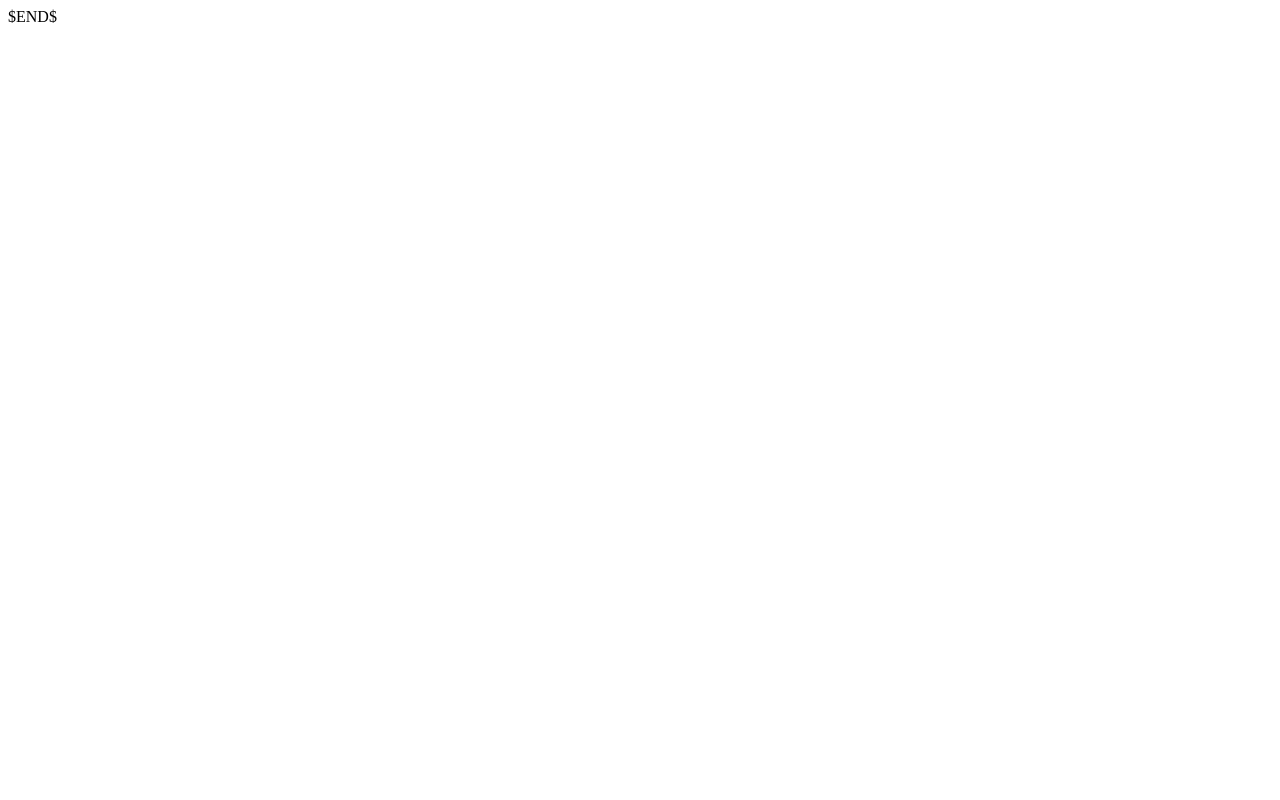
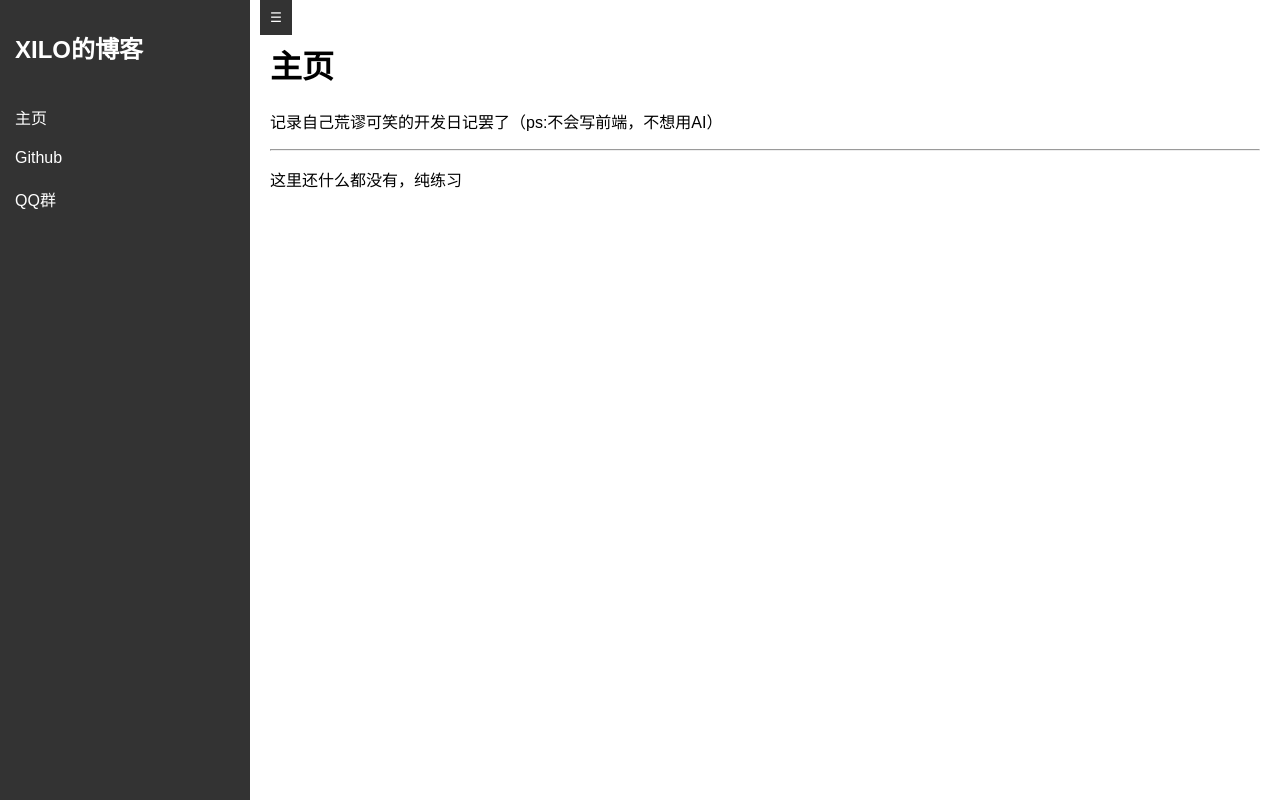
Before and after one commit to XILO1106/XILO1106.github.io, a plain HTML site: page index.html in a window 1280 px wide. Drawn offline with Linux system fonts and the light colour scheme.

Commit message:
学习ppppppp1

```diff
--- a/index.html
+++ b/index.html
@@ -1,10 +1,31 @@
 <!DOCTYPE html>
-<html lang="en">
 <head>
     <meta charset="UTF-8">
-    <title>$Title$</title>
+    <meta name="viewport" content="width=device-width, initial-scale=1.0">
+    <title>XILO的博客</title>
+    <link rel="stylesheet" href="style.css">
 </head>
 <body>
-$END$
+<div class="sidebar" id = "sidebar">
+    <h2>XILO的博客</h2>
+    <a href="#">主页</a>
+    <a href="#">Github</a>
+    <a href="#">QQ群</a>
+</div>
+<button class="toggle-btn" id="toggle-btn">☰</button>
+<div class="content">
+    <h1>主页</h1>
+    <p>记录自己荒谬可笑的开发日记罢了（ps:不会写前端，不想用AI）</p>
+    <hr/>
+    <p>这里还什么都没有，纯练习</p>
+</div>
+
+<script>
+    const sidebar = document.getElementById('sidebar');
+    const toggleBtn = document.getElementById('toggle-btn');
+
+    toggleBtn.addEventListener('click', () => {
+        sidebar.classList.toggle('close');
+    });
+</script>
 </body>
-</html>
--- /dev/null
+++ b/style.css
@@ -0,0 +1,56 @@
+
+body {
+    margin: 0;
+    padding: 0;
+    font-family: sans-serif;
+    display: flex;
+}
+
+.toggle-btn {
+    position: absolute;
+    top: 0;
+    left: 260px;
+    background-color: #333;
+    color: white;
+    border: none;
+    padding: 10px;
+    cursor: pointer;
+    transition: left 0.3s;
+}
+
+/* 侧边栏样式 */
+.sidebar {
+    width: 250px;
+    height: 100vh;
+    background-color: #333;
+    color: white;
+    transition: width 0.3s;
+    overflow: hidden;
+}
+
+.sidebar.close {
+    width: 0;
+}
+
+.sidebar.close + .toggle-btn {
+    left: 10px;
+}
+
+.sidebar > * {
+    padding: 10px 15px;
+}
+
+.sidebar a {
+    color: white;
+    text-decoration: none;
+    display: block;
+}
+
+.sidebar a:hover {
+    background-color: #575757;
+}
+
+.content {
+    flex-grow: 1;
+    padding: 20px;
+}
```
Also changed, not shown: 1 other file.
